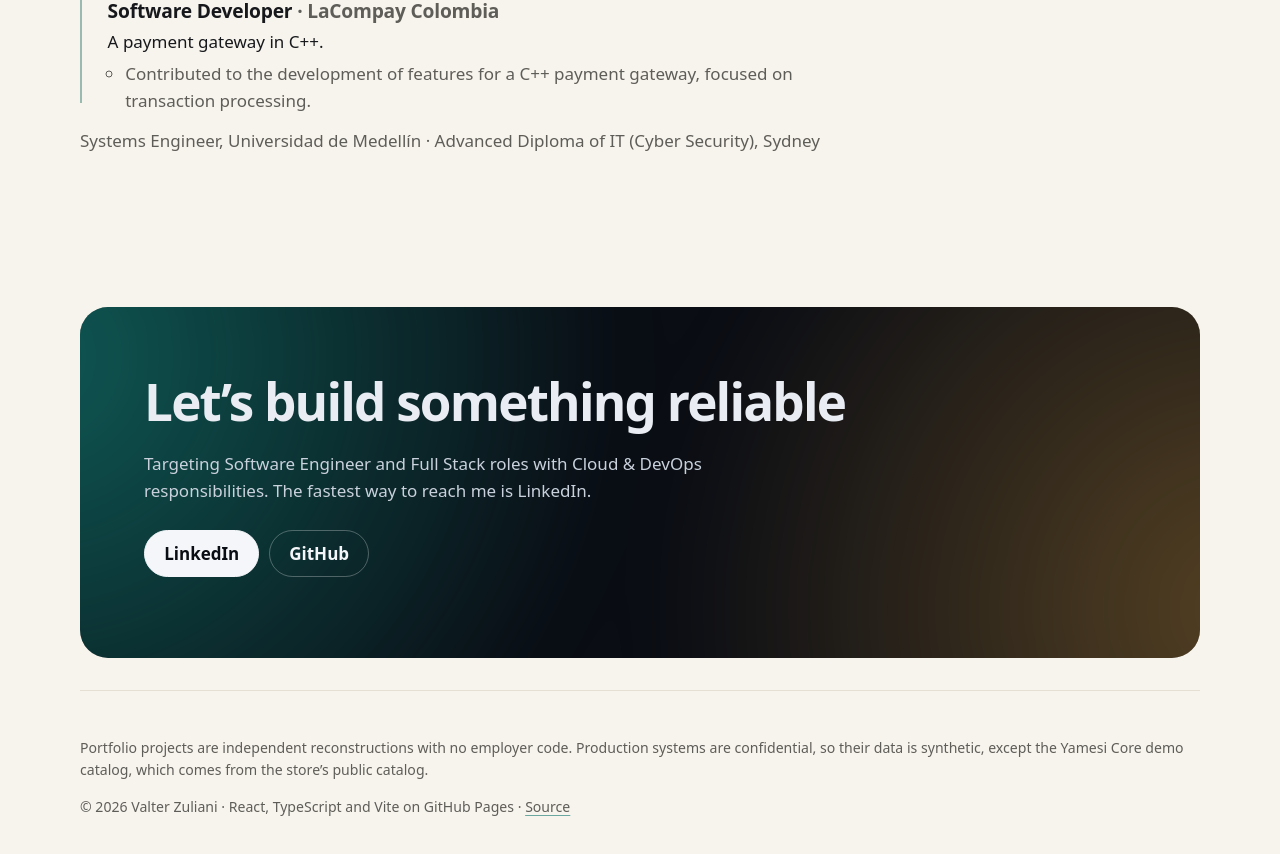
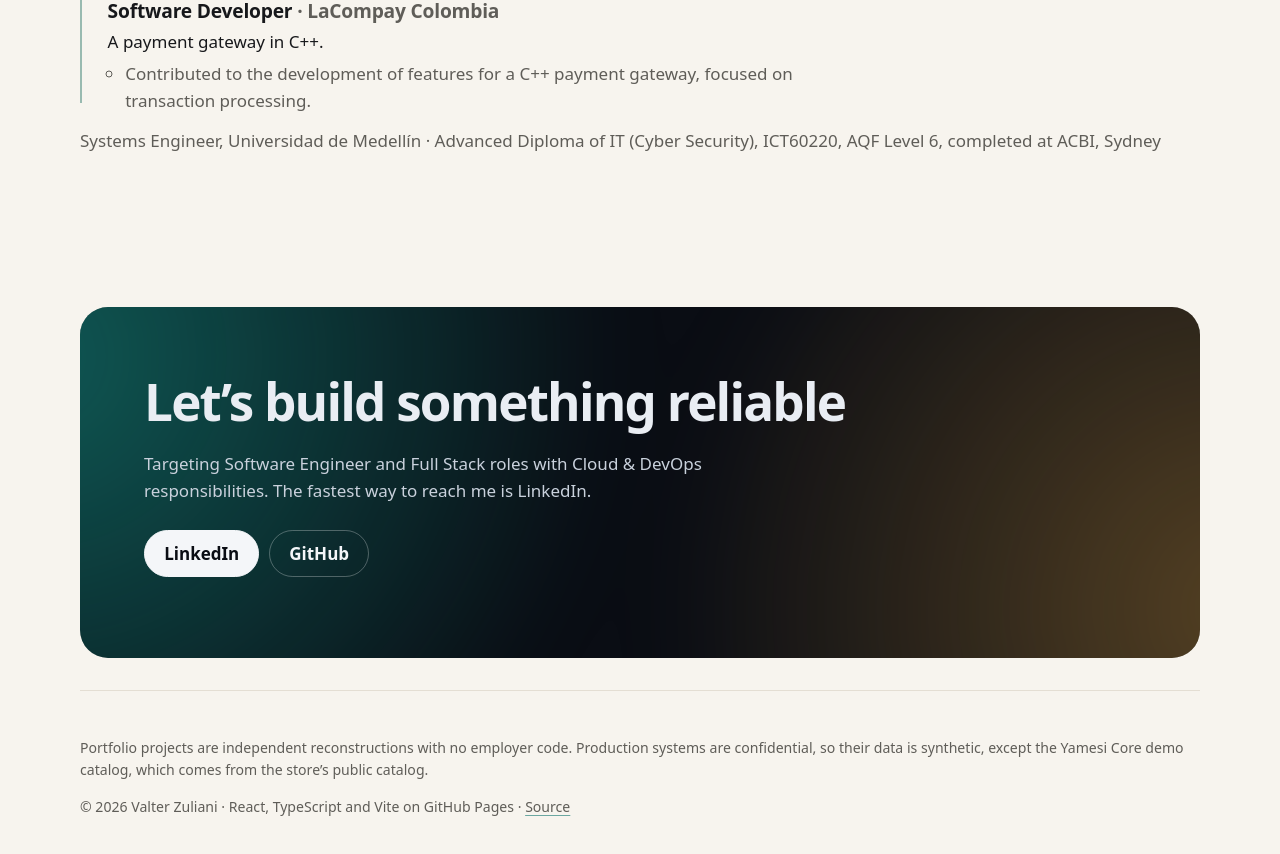
Before and after one commit to vzuliani97/vzuliani97.github.io, a React (Vite) app: page / in a window 1280 px wide. Shown: the part 6443-7297 px from the top of the page. Built offline with nearby package versions, Linux system fonts and the light colour scheme.

Commit message:
docs: Advanced Diploma shown as completed, ICT60220, AQF Level 6, ACBI

```diff
--- a/src/content.ts
+++ b/src/content.ts
@@ -189,8 +189,8 @@ export const experience: Array<{ role: string; company: string; when: L; note: L
 ];
 
 export const education = {
-  en: 'Systems Engineer, Universidad de Medellín · Advanced Diploma of IT (Cyber Security), Sydney',
-  es: 'Ingeniero de Sistemas, Universidad de Medellín · Advanced Diploma of IT (Cyber Security), Sídney',
+  en: 'Systems Engineer, Universidad de Medellín · Advanced Diploma of IT (Cyber Security), ICT60220, AQF Level 6, completed at ACBI, Sydney',
+  es: 'Ingeniero de Sistemas, Universidad de Medellín · Advanced Diploma of IT (Cyber Security), ICT60220, nivel AQF 6, completado en ACBI, Sídney',
 };
 
 export type DiagramView = 'context' | 'containers' | 'flow' | 'deployment';
```
